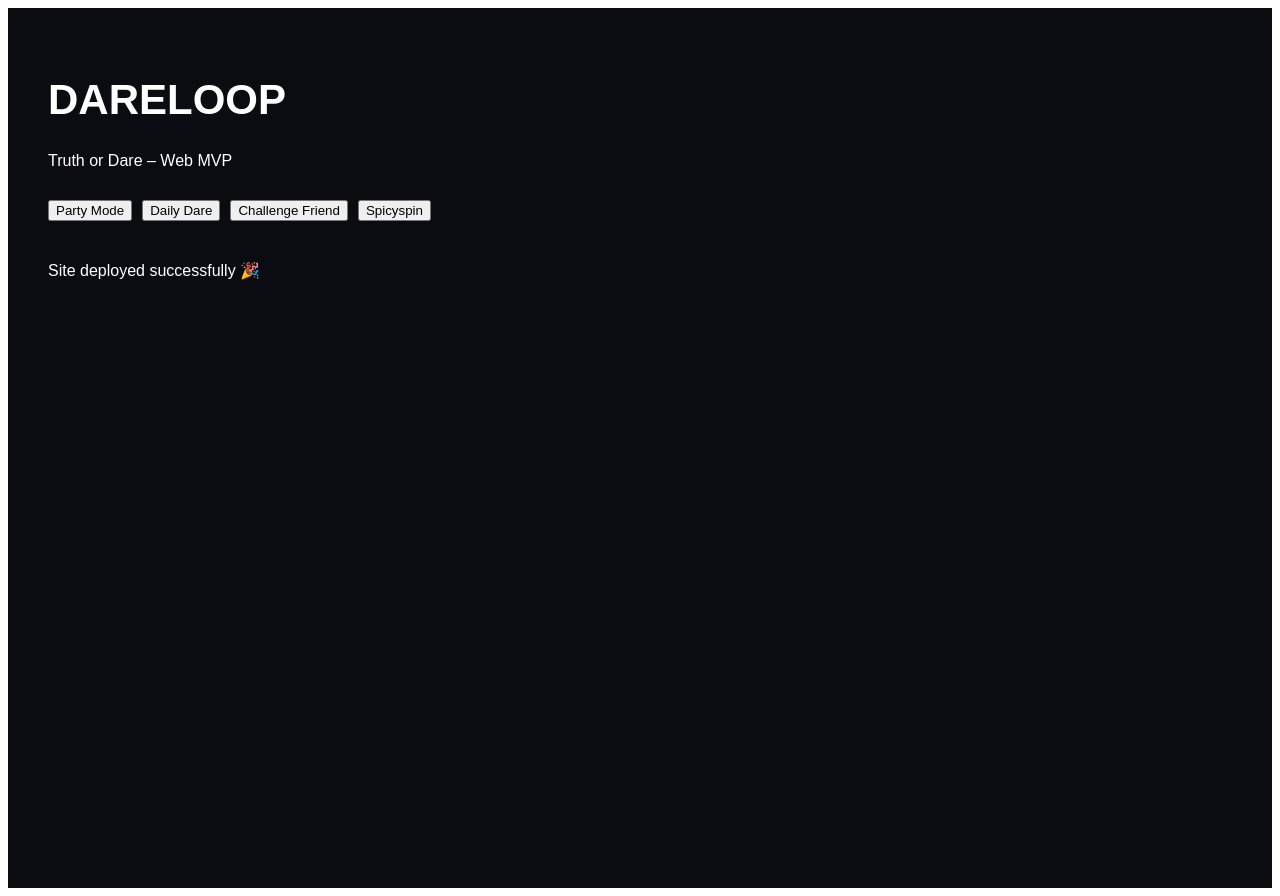
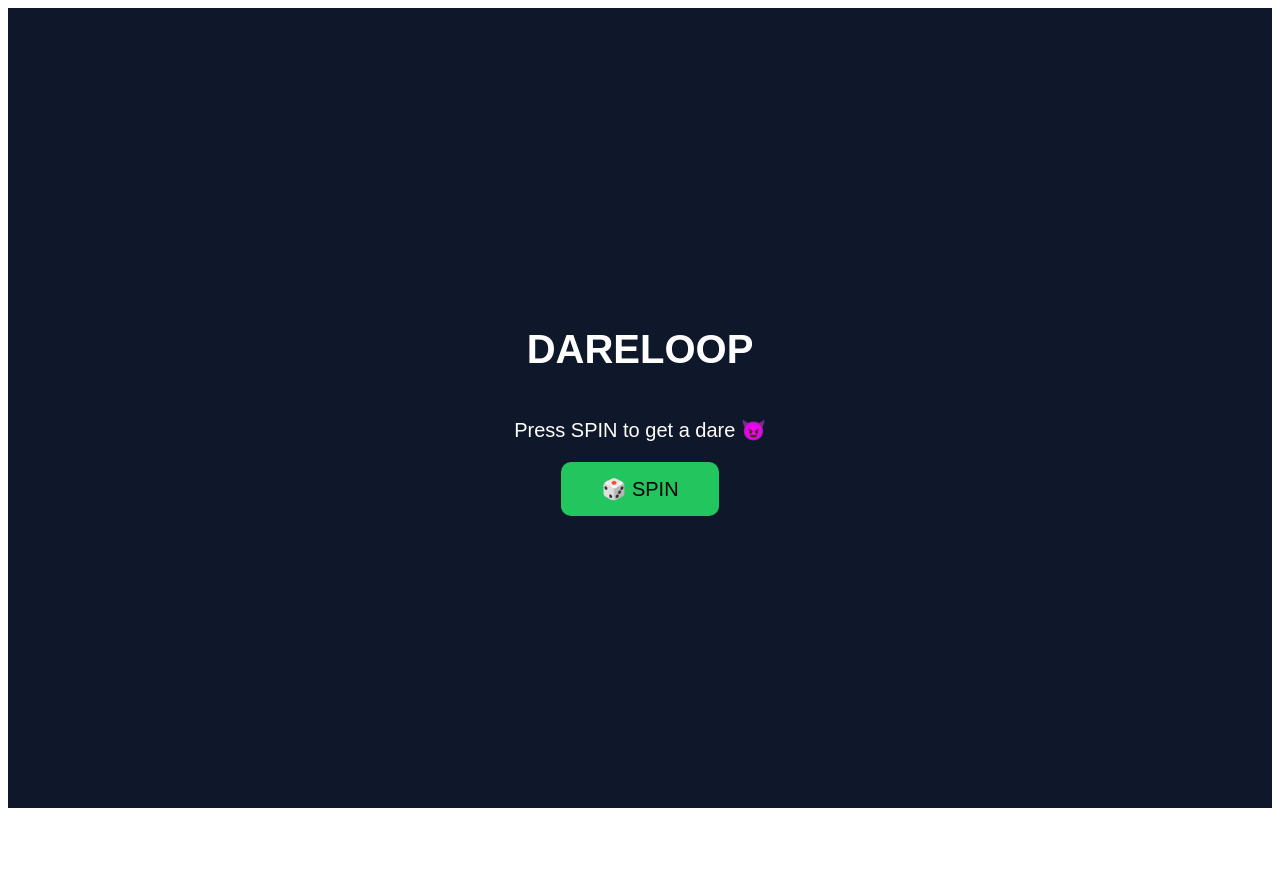
Before and after one commit to andreium1/dareloop, a Next.js app: page / in a window 1280 px wide. After the commit the page ends 816 px from the top, so only its background shows below. Built offline with nearby package versions, Linux system fonts and the light colour scheme.

Commit message:
Update page.js

```diff
--- a/app/page.js
+++ b/app/page.js
@@ -1,17 +1,49 @@
+"use client"
 
+import { useState } from "react"
+import dares from "../dareloop_1000_dares.json"
 
 export default function Home() {
-  return (
-    <main style={{fontFamily:'sans-serif',padding:'40px',background:'#0b0b12',color:'white',minHeight:'100vh'}}>
-      <h1 style={{fontSize:'42px'}}>DARELOOP</h1>
-      <p>Truth or Dare – Web MVP</p>
-      <div style={{marginTop:'30px'}}>
-        <button style={{marginRight:'10px'}}>Party Mode</button>
-        <button style={{marginRight:'10px'}}>Daily Dare</button>
-        <button style={{marginRight:'10px'}}>Challenge Friend</button>
-        <button>Spicyspin</button>
-      </div>
-      <p style={{marginTop:'40px'}}>Site deployed successfully 🎉</p>
-    </main>
-  )
+
+const [dare, setDare] = useState("Press SPIN to get a dare 😈")
+
+function spinDare() {
+  const random = dares[Math.floor(Math.random()*dares.length)]
+  setDare(random.text)
 }
+
+return (
+  <main style={{
+    background:"#0f172a",
+    color:"white",
+    height:"100vh",
+    display:"flex",
+    flexDirection:"column",
+    justifyContent:"center",
+    alignItems:"center",
+    fontFamily:"Arial"
+  }}>
+
+<h1 style={{fontSize:"40px"}}>DARELOOP</h1>
+
+<p style={{margin:"20px",fontSize:"20px",textAlign:"center"}}>
+{dare}
+</p>
+
+<button
+onClick={spinDare}
+style={{
+padding:"15px 40px",
+fontSize:"20px",
+background:"#22c55e",
+border:"none",
+borderRadius:"10px",
+cursor:"pointer"
+}}
+>
+🎲 SPIN
+</button>
+
+</main>
+)
+}
```
